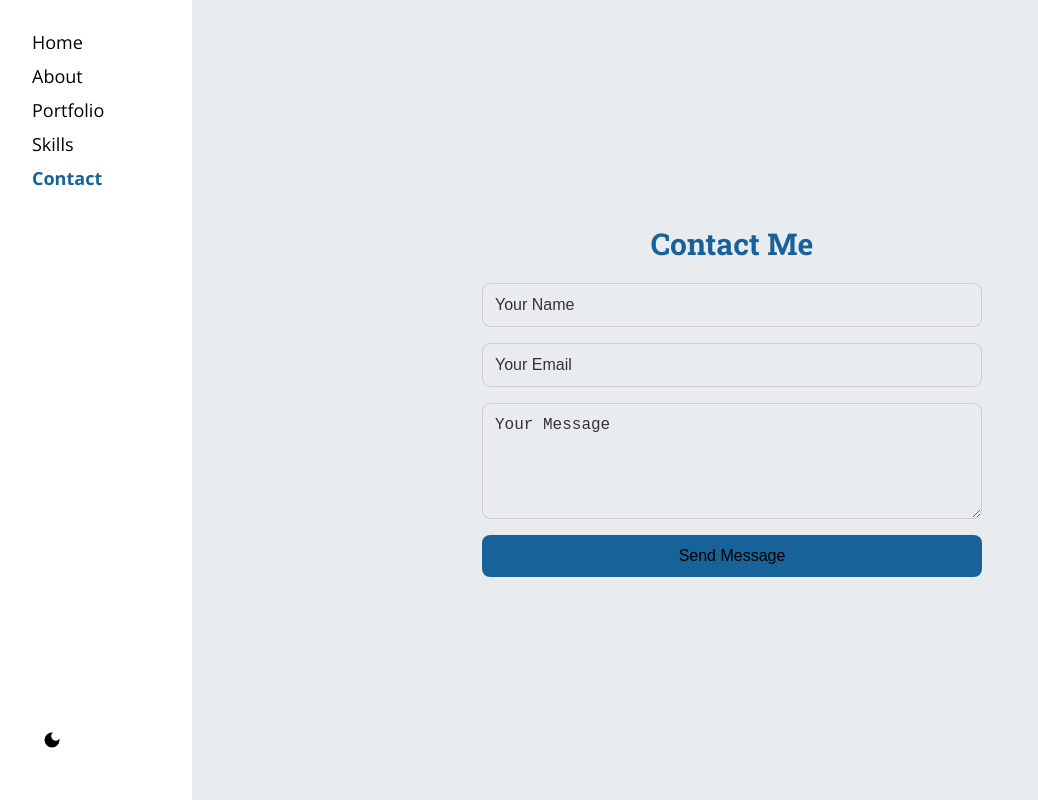
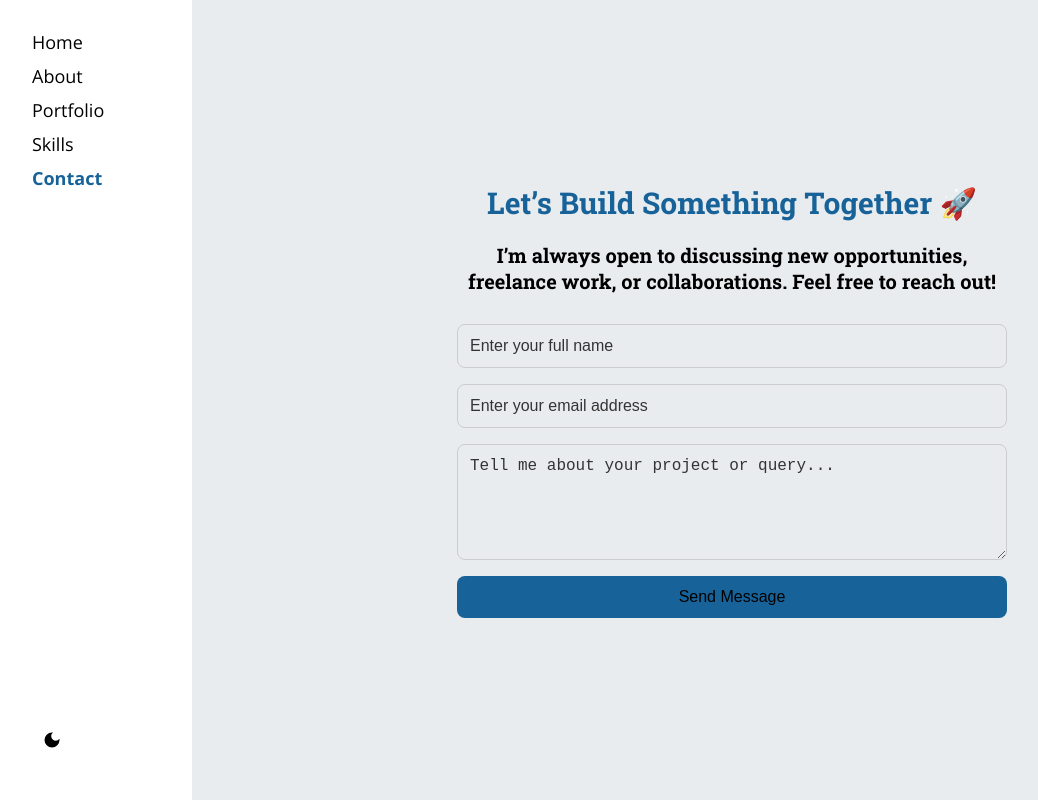
Before and after one commit to himabindhupoojari/portfolio_app, a React (Vite) app in the folder client/: page /contact in a window 1280 px wide. Shown: the whole page, without its empty margins (8-1046 px from the left). Built offline with nearby package versions, Linux system fonts and the light colour scheme.

Commit message:
changed contact heading and err msg and added subheading

```diff
--- a/client/src/main.scss
+++ b/client/src/main.scss
@@ -67,10 +67,10 @@
 
     .main {
         align-items: center;
-        width: 97%;
+        width: 95%;
         margin: 0px auto;
         height: 100%;
         min-height: 89dvh;
-        padding: 0px 0px 0px 10px;
+        // padding: 0px 0px 0px 10px;
     }
 }
--- a/client/src/pages/contact/Contact.scss
+++ b/client/src/pages/contact/Contact.scss
@@ -1,6 +1,6 @@
 .contact {
     width: 100%;
-    max-width: 500px;
+    max-width: 550px;
     margin: auto;
 
     h2 {
@@ -8,6 +8,12 @@
         margin-bottom: 20px;
         color: var(--text-color-three);
         font-family: "Roboto Slab", serif;
+    }
+
+    h3{
+        color: var(--text-color-one);
+        margin-bottom: 30px;
+        text-align: center;
     }
 
     &__form {
--- a/client/src/pages/contact/Contact.tsx
+++ b/client/src/pages/contact/Contact.tsx
@@ -95,7 +95,7 @@ function Contact() {
 
             if (!res.ok) throw new Error("Failed to send");
 
-            toast.success("Message sent successfully 🎉");
+            toast.success("🚀 Got your message! I’ll get back to you shortly.");
             setLoading(false);
             setFormData({ name: "", email: "", message: "" });
         } catch (err) {
@@ -107,15 +107,15 @@ function Contact() {
 
     return (
         <>
-            {loading ? <Loader />  :      <div className="contact">
-            <h2>Contact Me</h2>
-
+            {loading ? <Loader /> : <div className="contact">
+                <h2>Let’s Build Something Together 🚀</h2>
+                <h3>I’m always open to discussing new opportunities, freelance work, or collaborations. Feel free to reach out!</h3>
                 <form onSubmit={handleSubmit} className="contact__form">
                     <div className="form-group">
                         <input
                             type="text"
                             name="name"
-                        placeholder="Your Name"
+                            placeholder="Enter your full name"
                             value={formData.name}
                             onChange={handleChange}
                         />
@@ -126,7 +126,7 @@ function Contact() {
                         <input
                             type="email"
                             name="email"
-                        placeholder="Your Email"
+                            placeholder="Enter your email address"
                             value={formData.email}
                             onChange={handleChange}
                         />
@@ -136,7 +136,7 @@ function Contact() {
                     <div className="form-group">
                         <textarea
                             name="message"
-                        placeholder="Your Message"
+                            placeholder="Tell me about your project or query..."
                             rows={5}
                             value={formData.message}
                             onChange={handleChange}
```
Lines whose indentation alone changed are shown as unchanged.
